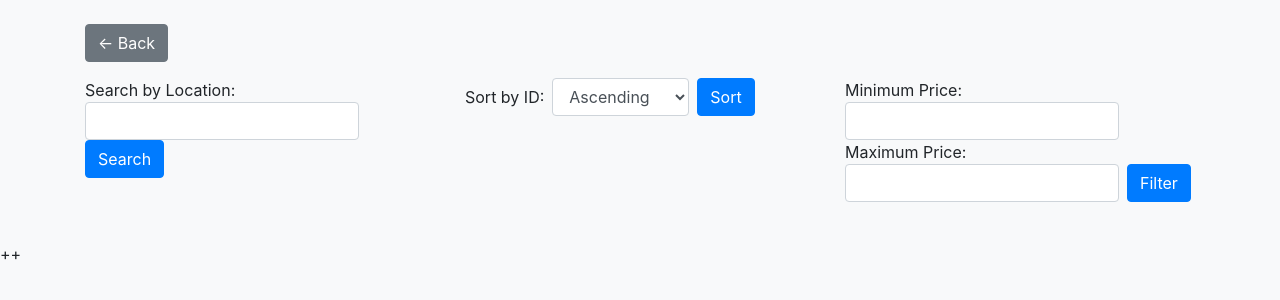
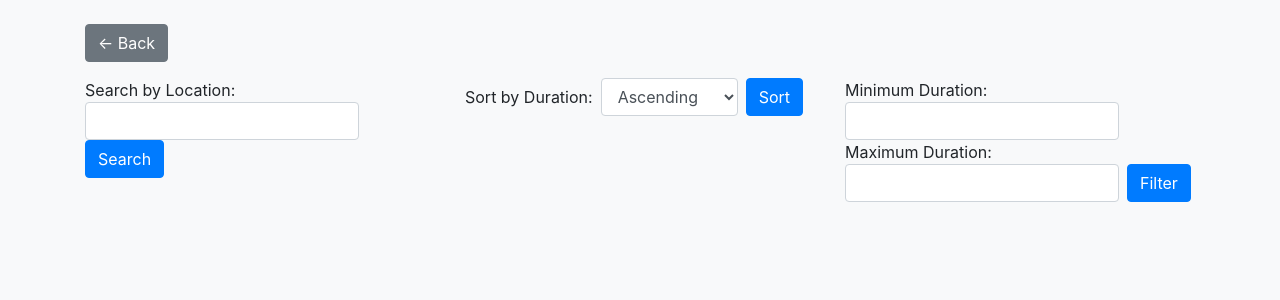
Before and after one commit to Rhulani756/COS221_Prac5, a PHP site: page /movies.php in a window 1280 px wide. Shown: the top 300 px of the page. Run offline with PHP 8.4, Linux system fonts and the light colour scheme; data that the repository does not hold is empty.

Commit message:
Update movies.php by Jongisapho

```diff
--- a/movies.php
+++ b/movies.php
@@ -49,7 +49,7 @@ session_start();
 
             <div class="col-md-4 mb-3">
                 <form method="GET" action="" class="form-inline">
-                    <label for="sort" class="mr-2">Sort by ID:</label>
+                    <label for="sort" class="mr-2">Sort by Duration:</label>
                     <select name="sort" id="sort" class="form-control mr-2">
                         <option value="asc">Ascending</option>
                         <option value="desc">Descending</option>
@@ -60,10 +60,10 @@ session_start();
 
             <div class="col-md-4 mb-3">
                 <form method="GET" action="" class="form-inline">
-                    <label for="min_price" class="mr-2">Minimum Price:</label>
-                    <input type="number" name="min_price" id="min_price" class="form-control mr-2">
-                    <label for="max_price" class="mr-2">Maximum Price:</label>
-                    <input type="number" name="max_price" id="max_price" class="form-control mr-2">
+                    <label for="min_duration" class="mr-2">Minimum Duration:</label>
+                    <input type="number" name="min_duration" id="min_duration" class="form-control mr-2">
+                    <label for="max_duration" class="mr-2">Maximum Duration:</label>
+                    <input type="number" name="max_duration" id="max_duration" class="form-control mr-2">
                     <input type="submit" value="Filter" class="btn btn-primary">
                 </form>
             </div>
@@ -71,31 +71,37 @@ session_start();
 
         <div class="row">
             <?php
-            $condition = "";
+            // Construct the SQL query with sorting and filtering conditions
+            $sql = "SELECT * FROM movies";
+
+            // Check if search query is submitted
             if (isset($_GET['location'])) {
                 $location = $_GET['location'];
-                $condition .= " AND location = '$location'";
+                $sql .= " WHERE title LIKE '%$location%'";
             }
 
-            $sort = "DESC";
-            if (isset($_GET['sort'])) {
-                if ($_GET['sort'] === 'asc') {
-                    $sort = "ASC";
-                }
+            // Check if minimum and maximum duration inputs are set
+            if (isset($_GET['min_duration']) && isset($_GET['max_duration'])) {
+                $min_duration = $_GET['min_duration'];
+                $max_duration = $_GET['max_duration'];
+
+                // Add a condition to filter movies based on duration within the specified range
+                $sql .= " WHERE duration BETWEEN $min_duration AND $max_duration";
+            } elseif (isset($_GET['min_duration'])) {
+                // If only minimum duration is set
+                $min_duration = $_GET['min_duration'];
+                $sql .= " WHERE duration >= $min_duration";
+            } elseif (isset($_GET['max_duration'])) {
+                // If only maximum duration is set
+                $max_duration = $_GET['max_duration'];
+                $sql .= " WHERE duration <= $max_duration";
             }
 
-            $price_condition = "";
-            if (isset($_GET['min_price']) && isset($_GET['max_price'])) {
-                $min_price = $_GET['min_price'];
-                $max_price = $_GET['max_price'];
-                $price_condition = " AND price BETWEEN $min_price AND $max_price";
-            }
+            $res = mysqli_query($conn, $sql);
 
-            $sql = "SELECT * FROM movies WHERE 1=1 $condition $price_condition ORDER BY movieID $sort";
-            $res = mysqli_query($conn,  $sql);
-
+            // Display movies
             while ($rethabile = mysqli_fetch_assoc($res)) {
-                $newimages =$rethabile["images"];
+                $newimage = $rethabile["images"];
                 $bedrooms = $rethabile['genre'];
                 $bathrooms = $rethabile['plot'];
                 $title = $rethabile['title'];
@@ -110,28 +116,22 @@ session_start();
                         </div>
                         <div class="card-body">
                             <h5 class="card-title"><?= $title ?></h5>
-                        <p class="card-text">duration: <?= $location ?></p>
-                        <p class="card-text">Ratings <?= $price ?></p>
-                        <p class="card-text">plot: <?= $bathrooms ?></p>
-                        <p class="card-text">genre: <?= $bedrooms ?></p>
+                            <p class="card-text">Duration: <?= $location ?></p>
+                            <p class="card-text">Ratings: <?= $price ?></p>
+                            <p class="card-text">Plot: <?= $bathrooms ?></p>
+                            <p class="card-text">Genre: <?= $bedrooms ?></p>
                             <button class="btn btn-primary" onclick='viewDetails()'>View More</button>
                             <button class="btn btn-secondary" onclick="addToFavorites(<?= $rethabile['movieID'] ?>)">Add to Favorites</button>
                         </div>
                     </div>
                 </div>
 
-            <script>
-                function addToFavorites(propertyId) {
-                    window.location.href = 'favoritesadder.php?property_id=' + propertyId;
-                }
-            </script>
-
             <?php
             }
             ?>
         </div>
     </div>
-++
+
     <script src="https://code.jquery.com/jquery-3.5.1.slim.min.js"></script>
     <script src="https://cdn.jsdelivr.net/npm/@popperjs/core@2.9.2/dist/umd/popper.min.js"></script>
     <script src="https://stackpath.bootstrapcdn.com/bootstrap/4.5.2/js/bootstrap.min.js"></script>
```
Lines whose indentation alone changed are shown as unchanged.
